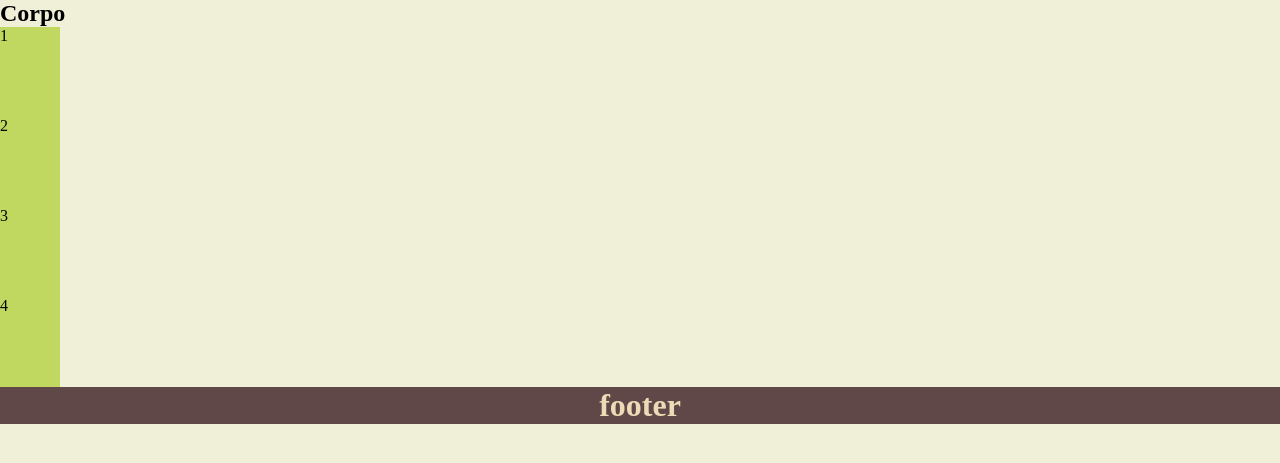
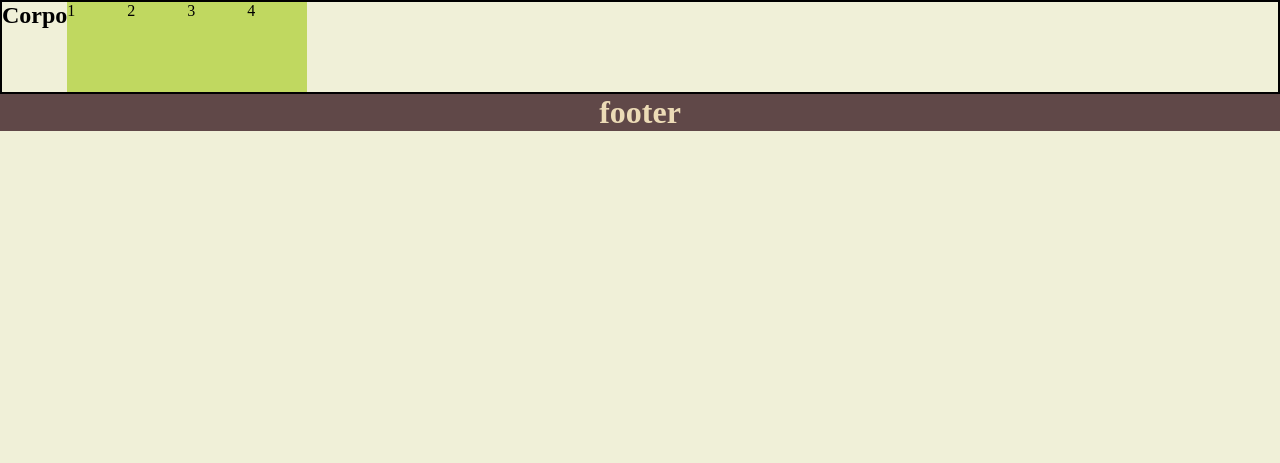
Before and after one commit to coelho-py/loja-virtual, a PHP site: page / in a window 1280 px wide. Shown: the part 37-500 px from the top of the page. Run offline with PHP 8.4, Linux system fonts and the light colour scheme.

Commit message:
edição

```diff
--- a/estilo.css
+++ b/estilo.css
@@ -38,3 +38,8 @@ h1{
     width: 60px;
     background-color:#c0d860 ;
 }
+
+main{
+    display: flex;
+    border: 2px solid black;
+}
```
